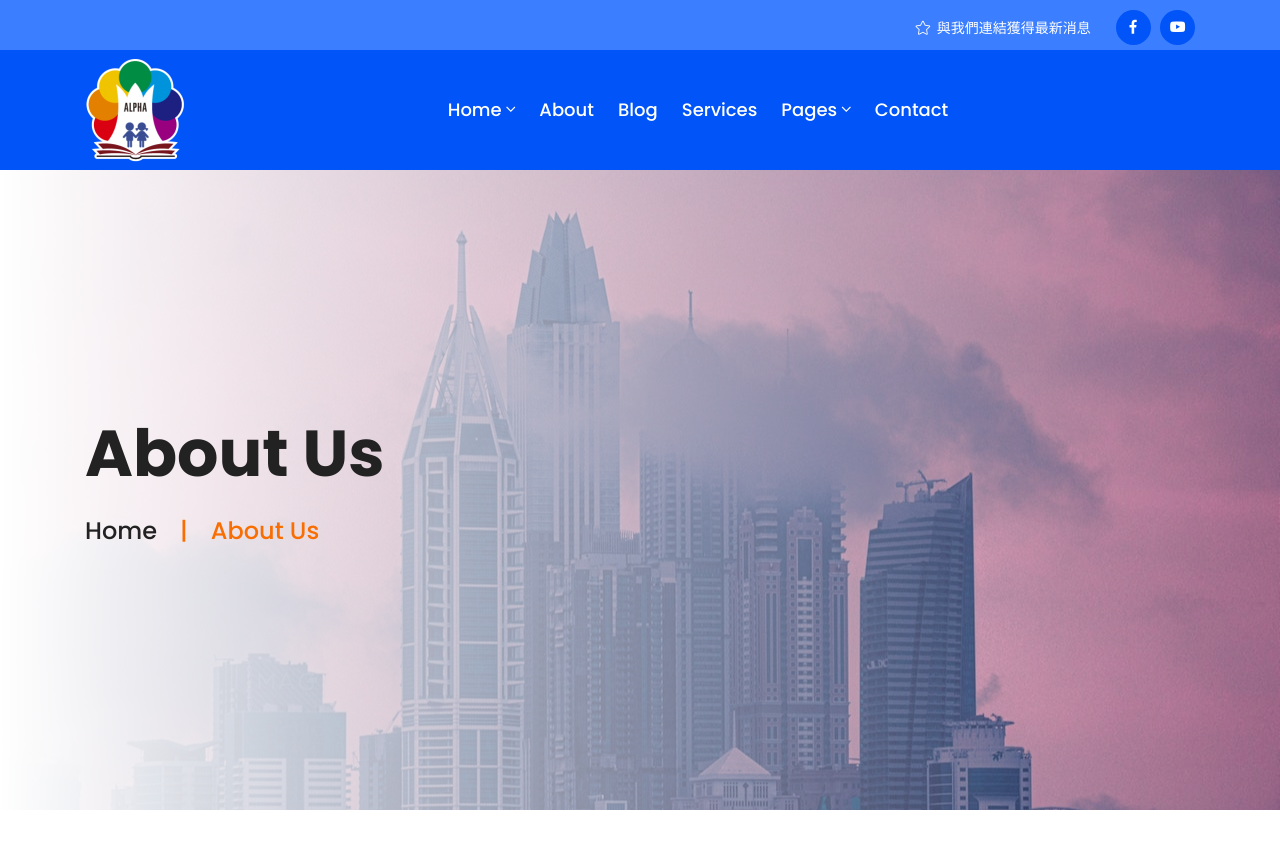
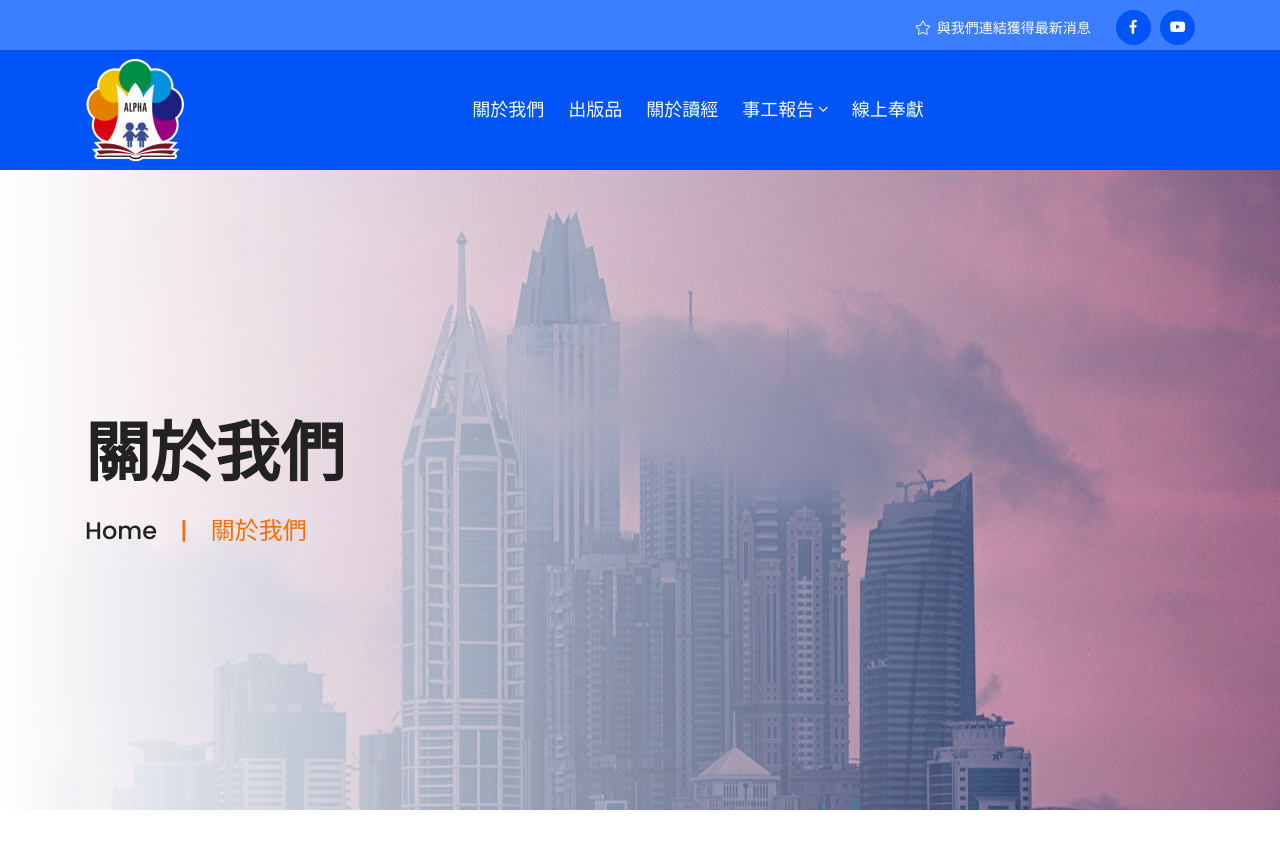
Before and after one commit to alpha6309/website, a Jekyll site: the page built from pages/關於我們.html, in a window 1280 px wide and 900 px high. Shown: the top 849 px of the window. Built offline with Jekyll 4.4.1, drawn with Linux system fonts in a browser that asks for light colours.

Commit message:
設定關於我們

```diff
--- a/_data/navigation.yml
+++ b/_data/navigation.yml
@@ -1,36 +1,51 @@
 #Please use the main menu items under the "text"
+- text: 關於我們
+  url: /pages/關於我們
+- text: 出版品
+  url: /pages/publication/
+- text: 關於讀經
+  url: "/pages/recite/"
+- text: 事工報告
+  url: ""
+  submenu:
+  - text: "2020"
+    url: "/design/header-full-width-image/"
+  - text: "2019"
+    url: "/design/header-full-width-image/"
+- text: 線上奉獻
+  url: "http://www.101superweb.com/web/tainanalpha"
 
-- text: Home
-  url: /
-  submenu:
-  - text: Home 2
-    url: /index-2
-  - text: Home 3
-    url: index-3
-- text: About
-  url: /about
-- text: Blog
-  url: /blog
-- text: Services
-  url: /services
-- text: Pages
-  url: /
-  submenu:
-  - text: FAQ
-    url: /faq
-  - text: Pricing
-    url: /pricing
-  - text: Our Team
-    url: /team
-  - text: Our Services
-    url: /services
-  - text: Features
-    url: /features
-  - text: About Us
-    url: /about
-  - text: Contact
-    url: /contact
-  - text: 404
-    url: /404
-- text: Contact
-  url: /contact
+#- text: Home
+#  url: /
+#  submenu:
+#  - text: Home 2
+#    url: /index-2
+#  - text: Home 3
+#    url: index-3
+#- text: About
+#  url: /about
+#- text: Blog
+#  url: /blog
+#- text: Services
+#  url: /services
+#- text: Pages
+#  url: /
+#  submenu:
+#  - text: FAQ
+#    url: /faq
+#  - text: Pricing
+#    url: /pricing
+#  - text: Our Team
+#    url: /team
+#  - text: Our Services
+#    url: /services
+#  - text: Features
+#    url: /features
+#  - text: About Us
+#    url: /about
+#  - text: Contact
+#    url: /contact
+#  - text: 404
+#    url: /404
+#- text: Contact
+#  url: /contact
--- a/about.html
+++ b/pages/關於我們.html
@@ -1,7 +1,7 @@
 ---
 layout: default
 header_image: "/assets/images/banner_3.jpg"
-title: "About Us"
+title: "關於我們"
 ---
 
 {% include page_header.html %}
```
